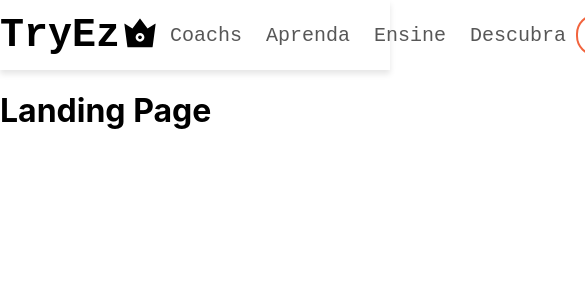
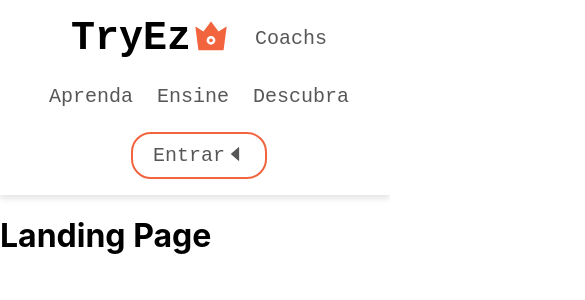
Before and after one commit to oddcaio/plataforma-tryez, a React (Create React App) app: page / in a window 390 px wide. Shown: the top 300 px of the page, 585 px wide, since content can reach past the window. Built offline with nearby package versions, Linux system fonts and the light colour scheme; the HTML template or start-up script is replaced by a standard one; a web font is replaced by a local one.

Commit message:
responsivity

```diff
--- a/src/components/header/Header.css
+++ b/src/components/header/Header.css
@@ -7,35 +7,34 @@
   padding-right: 32px;
   width: 100%;
   margin: 0;
-  box-shadow: 0 4px 6px rgba(0,0,0,0.1);
-  height: 70px;
+  box-shadow: 0 4px 6px rgba(0, 0, 0, 0.1);
 }
 
 .logo {
-  margin: 0;
   font-family: 'Kode Mono', monospace;
   font-size: 40px;
   color: #000000;
   display: flex;
+  margin: 0;
 }
 
-.header > nav {
+.header>nav {
   flex: none;
+  width: 100%;
 }
 
 .nav-list {
   display: flex;
   justify-content: center;
+  align-items: center;
   gap: 24px;
   list-style: none;
-  margin: 0;
-  padding: 0;
-   margin: 0 auto;
+  flex-wrap: wrap;
 }
 
 .nav-list a {
   font-size: 20px;
-  color: rgb(87,87,87);
+  color: rgb(87, 87, 87);
   text-decoration: none;
   font-weight: 500;
   font-family: 'Kode Mono', monospace;
--- a/src/components/header/Header.js
+++ b/src/components/header/Header.js
@@ -6,21 +6,28 @@ import { AiFillCaretLeft } from "react-icons/ai";
 function Header() {
   return (
     <header className="header">
-      <h1 className="logo">TryEz
-        <AiFillCrown />
-      </h1>
+
       <nav>
         <ul className="nav-list">
+          <li>
+            <h1 className="logo">TryEz
+              <AiFillCrown style={{ color: "#F2643E" }} />
+            </h1>
+          </li>
+
           <li><Link to="/coachs">Coachs</Link></li>
           <li><Link to="/aprenda">Aprenda</Link></li>
           <li><Link to="/ensine">Ensine</Link></li>
           <li><Link to="/descubra">Descubra</Link></li>
+          <li>
+            <Link to="/login" className="btn-login">
+              Entrar
+              <AiFillCaretLeft />
+            </Link>
+          </li>
         </ul>
       </nav>
-      <Link to="/login" className="btn-login">
-        Entrar
-        <AiFillCaretLeft />
-      </Link>
+
     </header>
   );
 }
```
